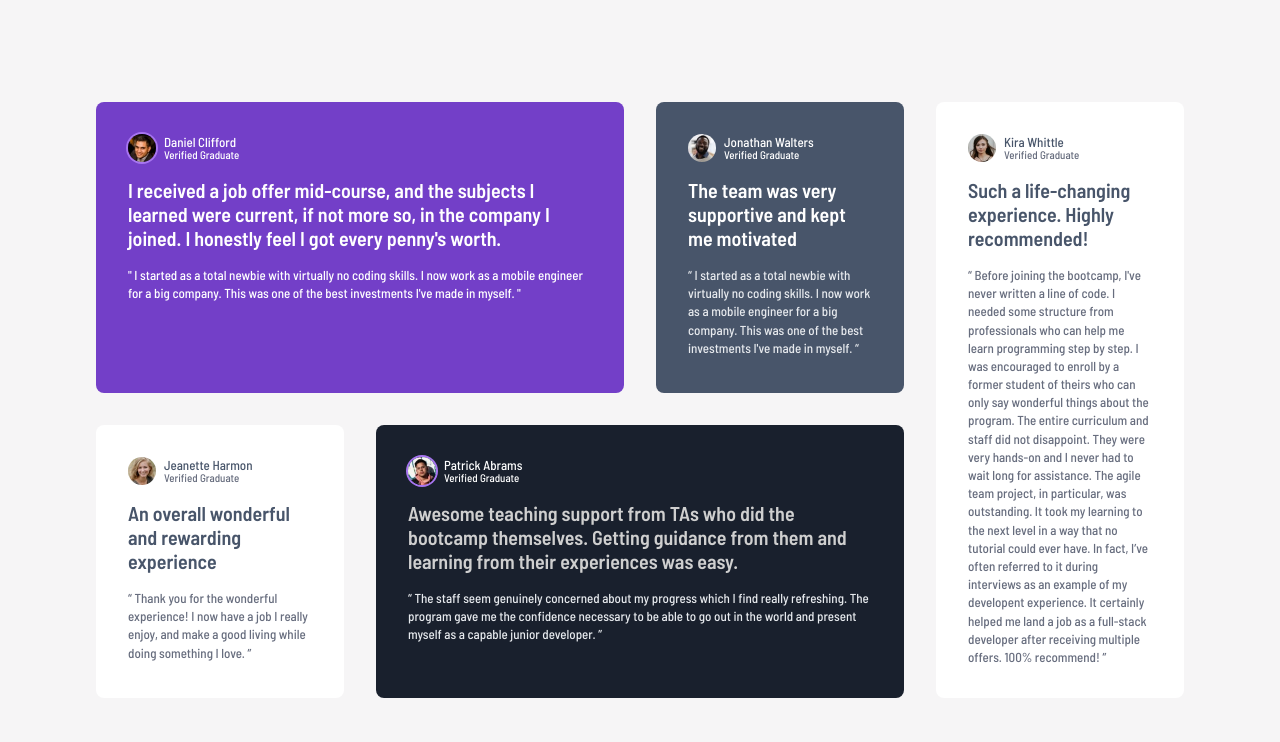
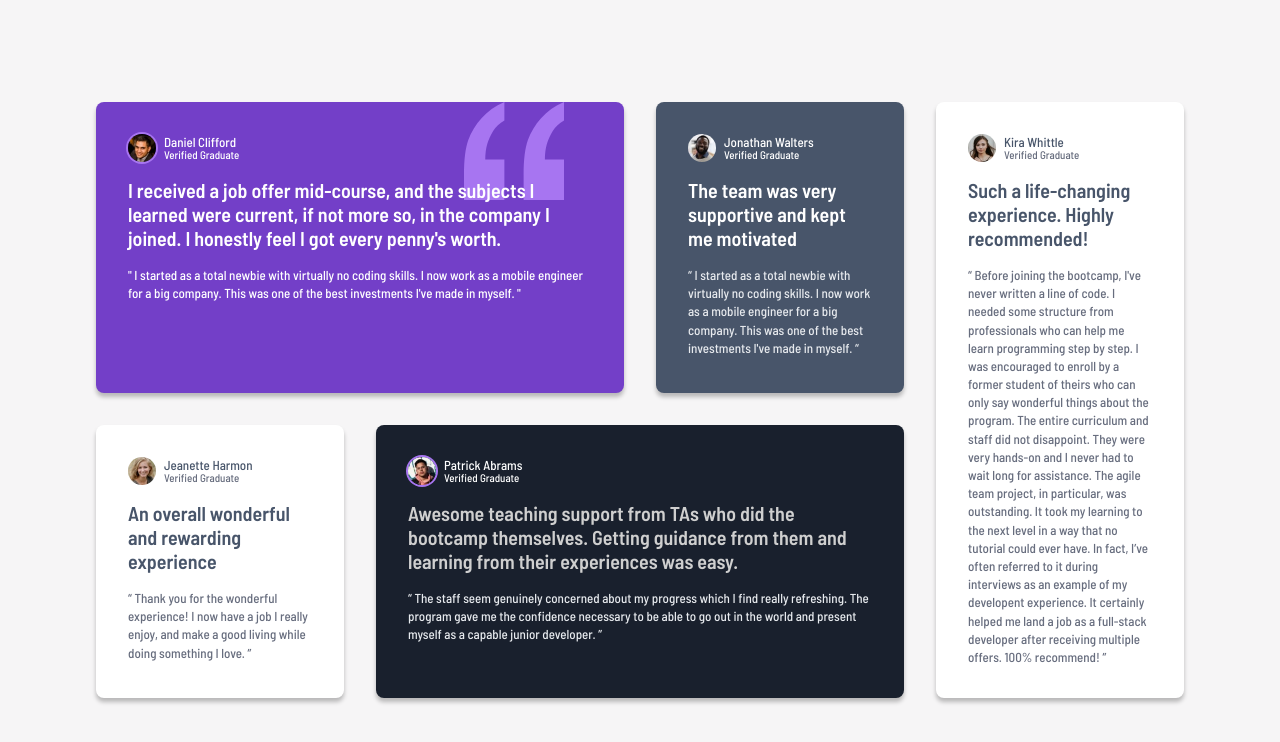
Before and after one commit to Alaurant/testimonials-grid-section, a plain HTML site: page index.html in a window 1280 px wide. Drawn offline with Linux system fonts and the light colour scheme.

Commit message:
add the bg svg

```diff
--- a/index.html
+++ b/index.html
@@ -10,7 +10,7 @@
     <title>Testimonials grid section</title>
 </head>
 <body>
-  <section class="testimonials-grid">
+  <main class="testimonials-grid">
     <article class="purple-card">
       <div class="author-container">
         <img class="author-avatar" src="../images/image-daniel.jpg" alt="Daniel Clifford">
@@ -97,6 +97,6 @@
         <p>“ Before joining the bootcamp, I've never written a line of code. I needed some structure from professionals who can help me learn programming step by step. I was encouraged to enroll by a former student of theirs who can only say wonderful things about the program. The entire curriculum and staff did not disappoint. They were very hands-on and I never had to wait long for assistance. The agile team project, in particular, was outstanding. It took my learning to the next level in a way that no tutorial could ever have. In fact, I’ve often referred to it during interviews as an example of my developent experience. It certainly helped me land a job as a full-stack developer after receiving multiple offers. 100% recommend!  ”</p>
       </div>
     </article>
-  </section>
+  </main>
 </body>
 </html>
--- a/styles.css
+++ b/styles.css
@@ -108,6 +108,7 @@ article{
     border-radius: 0.8rem;
     width: 100%;
     height: 100%;
+    box-shadow: 0px 4px 4px rgba(0, 0, 0, 0.25);
 }
 
 .author-avatar{
@@ -127,6 +128,8 @@ article{
     display: flex;
     flex-direction: column;
 }
+
+
 
 .purple-card .author-avatar, .black-card .author-avatar{
     box-shadow: 0 0 0 2px  #A775F1;
@@ -194,6 +197,13 @@ article.black-card{
             "patrick  patrick"
             "kira     kira";
     }
+
+    article.purple-card{
+        background-image: url('../images/bg-pattern-quotation.svg');
+        background-repeat: no-repeat;
+        background-position: top 0rem right 17rem;
+        background-size: 10rem;
+    }
 }
 
 @media (min-width: 1025px){
@@ -207,4 +217,9 @@ article.black-card{
             "jeanette patrick  patrick kira";
     }
 
+    article.purple-card{
+        background-image: url('../images/bg-pattern-quotation.svg');
+        background-position: top 0rem right 6rem;
+    }
+
 }
```
